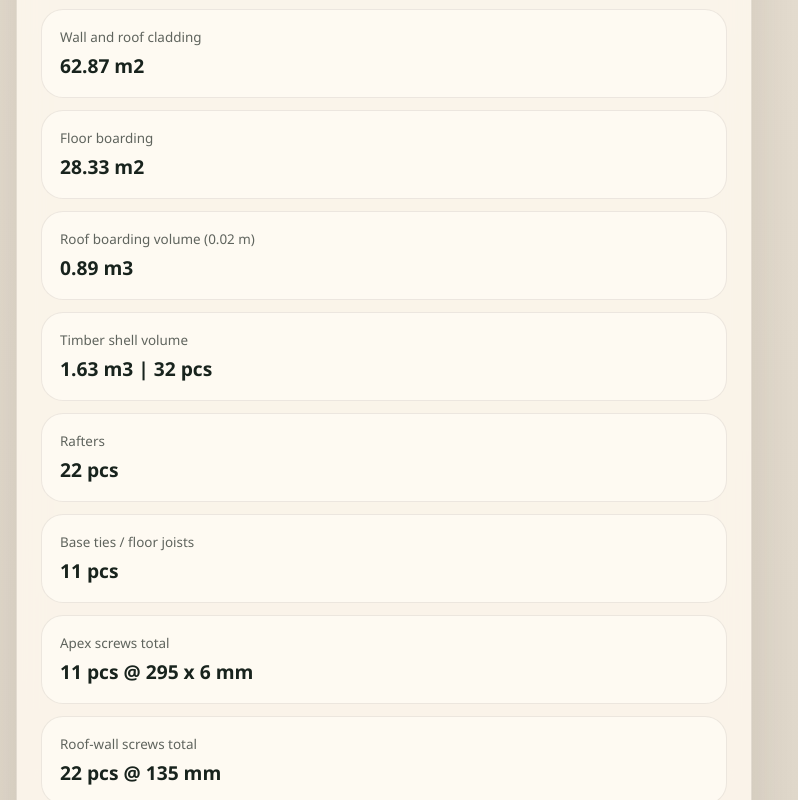
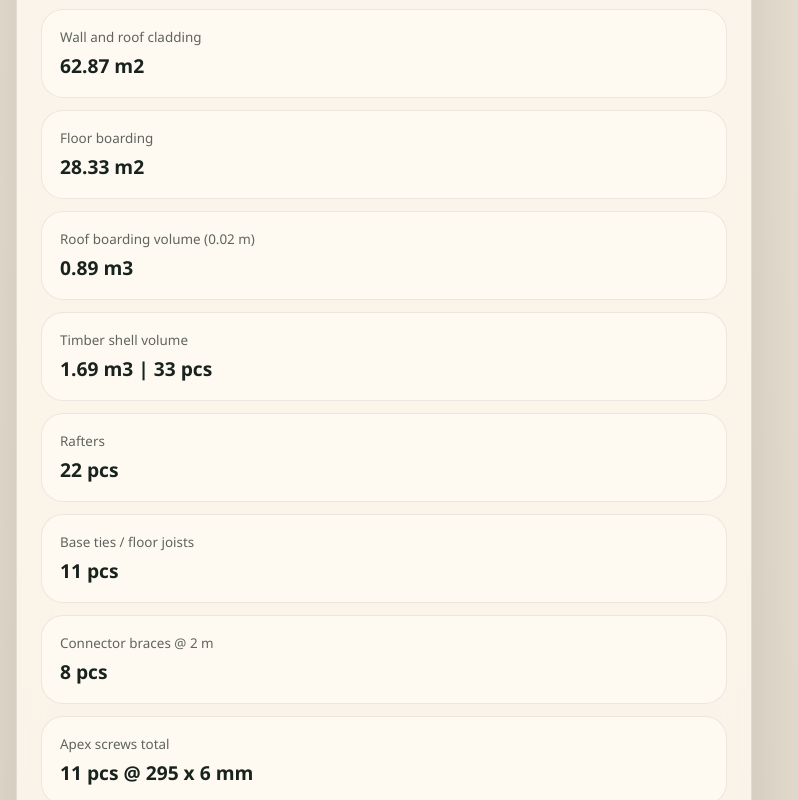
Before and after one commit to piodoi/promoter, a React (Vite) app in the folder frontend/: page / in a window 1280 px wide. Shown: the part 2761-3561 px from the top of the page, without its empty margins (0-798 px from the left). Built offline with nearby package versions, Linux system fonts and the light colour scheme; no server answers.

Commit message:
add joist connectors

```diff
--- a/frontend/src/App.tsx
+++ b/frontend/src/App.tsx
@@ -70,6 +70,7 @@ type PlannerMetrics = {
   frameCount: number;
   rafterCount: number;
   floorJoistCount: number;
+  connectorBraceCount: number;
   perimeterBeamCount: number;
   stockPieceCount: number;
   actualSpacing: number;
@@ -1288,6 +1289,7 @@ function exportPdf(inputs: PlannerInputs, metrics: PlannerMetrics, unitSystem: U
     ['Timber volume', formatVolume(metrics.totalWoodVolume, unitSystem)],
     ['Rafter count', `${metrics.rafterCount} pcs`],
     ['Base ties / floor joists', `${metrics.floorJoistCount} pcs`],
+    ['Connector braces @ 2 m', `${metrics.connectorBraceCount} pcs`],
     ['Estimated stock pieces', `${metrics.stockPieceCount} pcs`],
     ['Apex screws total', `${metrics.apexScrewCount} pcs @ ${formatValue(metrics.apexScrewLengthMm, 0)} x ${formatValue(metrics.apexScrewDiameterMm, 0)} mm`],
     ['Roof-wall screws total', `${metrics.roofWallScrewCount} pcs @ ${formatValue(metrics.roofWallScrewLengthMm, 0)} mm`],
@@ -1296,7 +1298,7 @@ function exportPdf(inputs: PlannerInputs, metrics: PlannerMetrics, unitSystem: U
     ['Available stock', `${formatValue(stockWidth, unitSystem === 'metric' ? 0 : 2)} x ${formatValue(stockDepth, unitSystem === 'metric' ? 0 : 2)} ${stockUnit}`],
     ['Stock length', stockLengthAdequateText(metrics.stockLengthAdequate)],
     ['Stock cost', formatCurrency(metrics.stockCostEstimate)],
-    ['Panel cost', formatCurrency(metrics.panelCostEstimate)],
+    ['Wall and floor panel cost', formatCurrency(metrics.panelCostEstimate)],
     ['Roof boarding cost', formatCurrency(metrics.roofBoardingCostEstimate)],
     ['Roof finish cost', formatCurrency(metrics.roofCostEstimate)],
     ['Shell estimate', formatCurrency(metrics.shellCostEstimate)],
@@ -2116,10 +2118,13 @@ export default function App() {
   const widthAxis = widthAxisGrid.positions;
   const anchorPoints = floorAxis.flatMap((y) => widthAxis.map((x) => ({ x, y })));
   const floorJoistCount = frameCount;
+  const connectorRows = Math.max(1, Math.ceil(inputs.groundLength / 2));
+  const connectorBraceCount = connectorRows * 2;
   const perimeterBeamCount = inputs.includeConcreteSlab ? 0 : 4;
   const floorJoistVolume = frameCount * inputs.groundWidth * availableSectionArea;
+  const connectorBraceVolume = connectorBraceCount * actualSpacing * availableSectionArea;
   const perimeterBeamVolume = inputs.includeConcreteSlab ? 0 : ((inputs.groundLength * 2) + (inputs.groundWidth * 2)) * availableSectionArea;
-  const totalWoodVolume = rafterVolume + floorJoistVolume + perimeterBeamVolume + railingVolume;
+  const totalWoodVolume = rafterVolume + floorJoistVolume + connectorBraceVolume + perimeterBeamVolume + railingVolume;
   const stockPieceCount = Math.max(1, Math.ceil(totalWoodVolume / Math.max(availableSectionArea * inputs.availableWoodLength, 0.0001)));
 
   const stockCostEstimate = stockPieceCount * inputs.stockCostPerPiece;
@@ -2151,6 +2156,7 @@ export default function App() {
     frameCount,
     rafterCount,
     floorJoistCount,
+    connectorBraceCount,
     perimeterBeamCount,
     stockPieceCount,
     actualSpacing,
@@ -2496,6 +2502,10 @@ export default function App() {
               <div>
                 <span>Base ties / floor joists</span>
                 <strong>{floorJoistCount} pcs</strong>
+              </div>
+              <div>
+                <span>Connector braces @ 2 m</span>
+                <strong>{connectorBraceCount} pcs</strong>
               </div>
               <div>
                 <span>Apex screws total</span>
@@ -2599,7 +2609,7 @@ export default function App() {
                   />
                   <DeferredNumberField
                     fieldId="panelCostPerSquare"
-                    label={`Panel cost (${unitSystem === 'metric' ? 'per m2' : 'per ft2'})`}
+                    label={`Wall and floor panel cost (${unitSystem === 'metric' ? 'per m2' : 'per ft2'})`}
                     value={toDisplaySurfaceCost(inputs.panelCostPerSquare, unitSystem)}
                     commitSignal={commitSignal}
                     min={0}
@@ -2610,7 +2620,7 @@ export default function App() {
                 </div>
                 <div className="cost-breakdown">
                   <p>Stock <strong>{formatCurrency(stockCostEstimate)}</strong></p>
-                  <p>Panels <strong>{formatCurrency(panelCostEstimate)}</strong></p>
+                  <p>Wall panels and floor boarding <strong>{formatCurrency(panelCostEstimate)}</strong></p>
                   <p>Roof boarding <strong>{formatCurrency(roofBoardingCostEstimate)}</strong></p>
                   <p>Roof finish <strong>{formatCurrency(roofCostEstimate)}</strong></p>
                   <p>Shell total <strong>{formatCurrency(shellCostEstimate)}</strong></p>
@@ -2650,6 +2660,10 @@ export default function App() {
               <div>
                 <span>Base ties / floor joists</span>
                 <strong>{floorJoistCount} pcs</strong>
+              </div>
+              <div>
+                <span>Connector braces @ 2 m</span>
+                <strong>{connectorBraceCount} pcs</strong>
               </div>
               <div>
                 <span>Estimated stock pieces</span>
```
Also changed, not shown: 1 other file (tests, documents, lock files or other folders).
